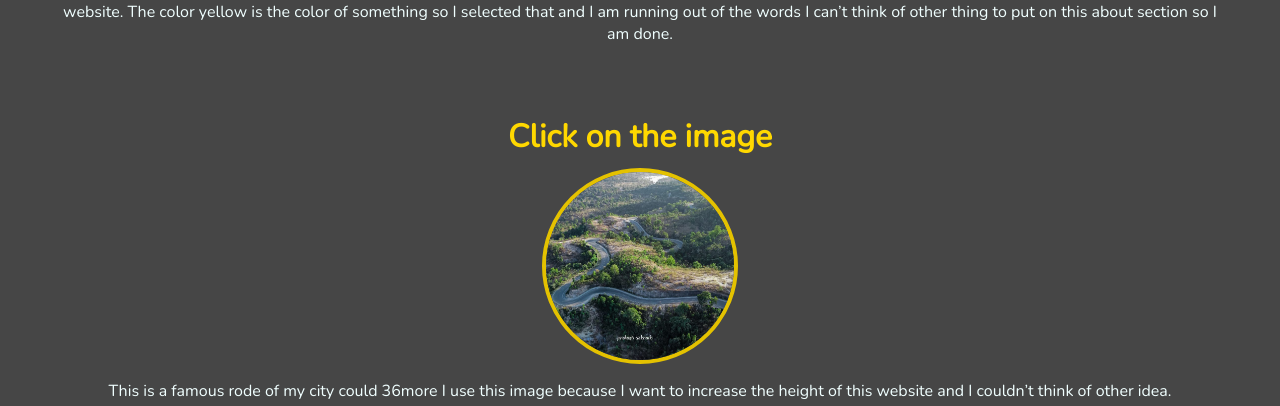
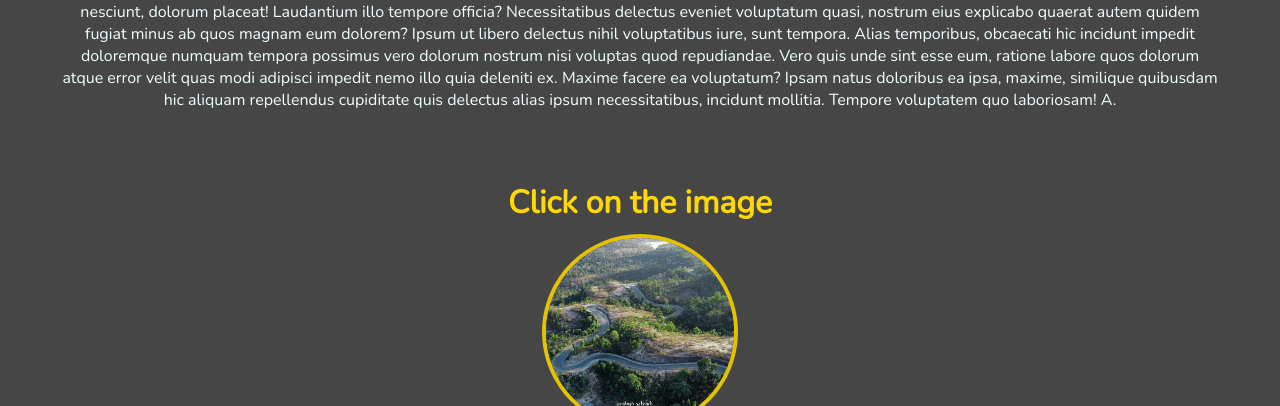
Before and after one commit to AnkitSahu24/Dost.com, a plain HTML site: page index.html in a window 1280 px wide. Shown: the part 694-1100 px from the top of the page. Drawn offline with nearby package versions, Linux system fonts and the light colour scheme; a script that the page names is missing.

Commit message:
Update index.html

```diff
--- a/index.html
+++ b/index.html
@@ -44,7 +44,7 @@
 
         <div class="main_2">
           <h1>About</h1>
-          <p>This is a stupid website, here is nothing much to see, I created this website for fun here nothing to c. You can appreciate my effects which is put in to creating this website. The color yellow is the color of something so I selected that and I am running out of the words I can’t think of other thing to put on this about section so I am done.</p>
+          <p>Lorem ipsum dolor sit amet consectetur adipisicing elit. Sunt dolorem porro ipsam sint incidunt vero ipsum exercitationem aliquid eligendi deserunt nostrum unde nesciunt, dolorum placeat! Laudantium illo tempore officia? Necessitatibus delectus eveniet voluptatum quasi, nostrum eius explicabo quaerat autem quidem fugiat minus ab quos magnam eum dolorem? Ipsum ut libero delectus nihil voluptatibus iure, sunt tempora. Alias temporibus, obcaecati hic incidunt impedit doloremque numquam tempora possimus vero dolorum nostrum nisi voluptas quod repudiandae. Vero quis unde sint esse eum, ratione labore quos dolorum atque error velit quas modi adipisci impedit nemo illo quia deleniti ex. Maxime facere ea voluptatum? Ipsam natus doloribus ea ipsa, maxime, similique quibusdam hic aliquam repellendus cupiditate quis delectus alias ipsum necessitatibus, incidunt mollitia. Tempore voluptatem quo laboriosam! A.</p>
         </div>
 
 
```
